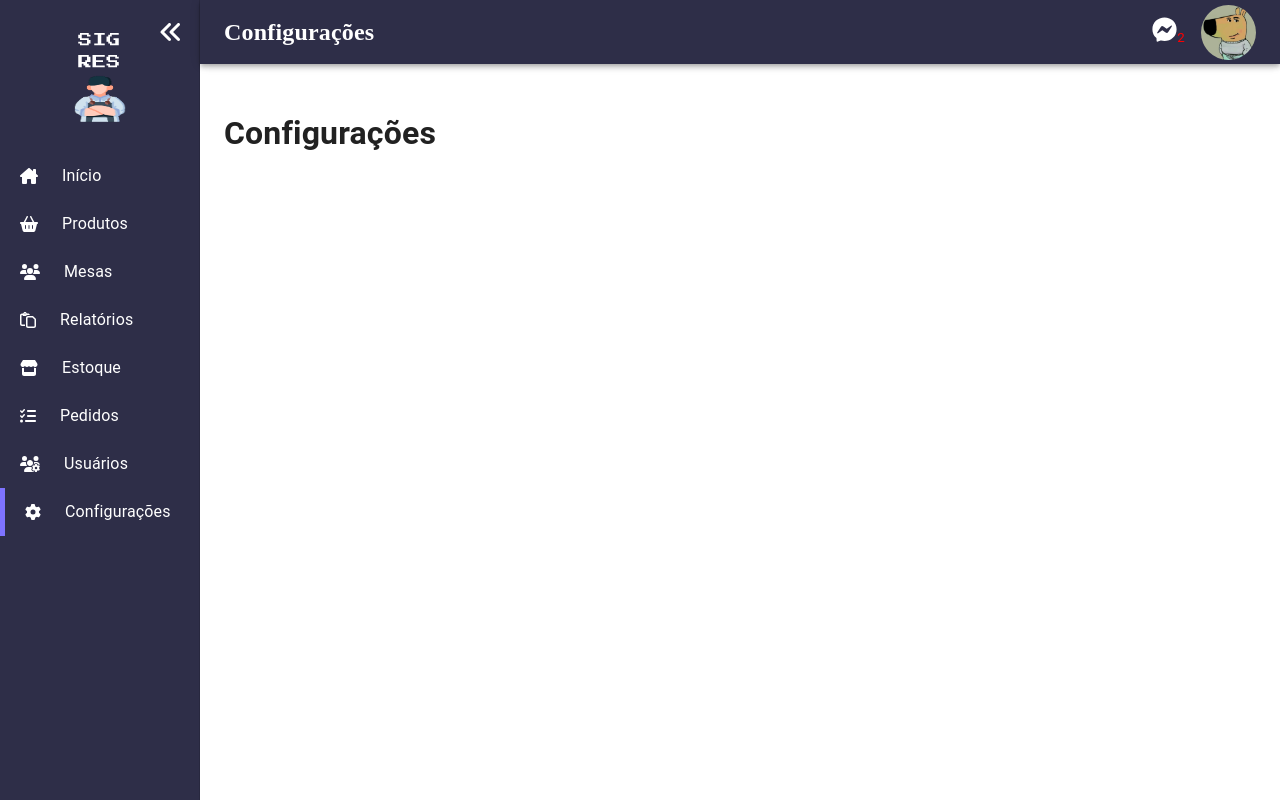
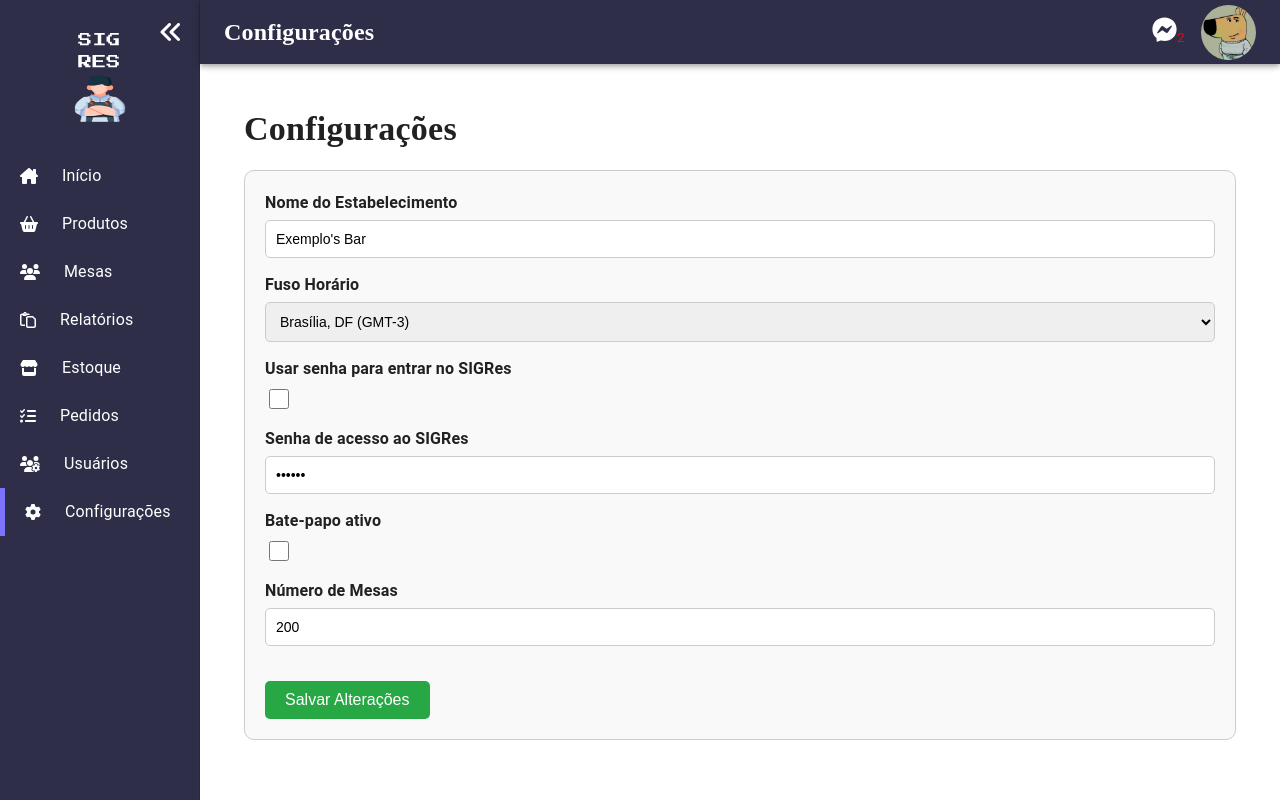
Before and after one commit to Dags0n/sigres, a React (Create React App) app: page /settings in a window 1280 px wide. Built offline with nearby package versions, Linux system fonts and the light colour scheme.

Commit message:
feat: cria páginas de configurações

```diff
--- a/src/App.js
+++ b/src/App.js
@@ -11,6 +11,7 @@ import AddProduct from './pages/products/AddProduct';
 import InfoProduct from './pages/products/InfoProduct';
 import Tables from './pages/tables/Tables';
 import Orders from './pages/orders/Orders';
+import Settings from './pages/settings/Settings';
 
 const router = createBrowserRouter([
   {
@@ -86,7 +87,10 @@ const router = createBrowserRouter([
   },
   {
     path: '/settings',
-    element: <Navbar ><h1>Configurações</h1></Navbar>,
+    element:
+    <Navbar >
+      <Settings />
+    </Navbar>,
   },
   {
     path: '/chat',
--- /dev/null
+++ b/src/pages/settings/Settings.css
@@ -0,0 +1,89 @@
+.configuracoes-container {
+    padding: 20px;
+}
+
+h1 {
+    margin-bottom: 20px;
+}
+
+.configuracoes-box {
+    margin-top: 20px;
+    padding: 20px;
+    border: 1px solid #ccc;
+    border-radius: 10px;
+    background-color: #f9f9f9;
+}
+
+.configuracoes-row {
+    margin-bottom: 15px;
+    display: flex;
+    flex-direction: column;
+}
+
+label {
+    margin-bottom: 5px;
+    font-weight: bold;
+}
+
+.configuracoes-input {
+    padding: 10px;
+    font-size: 14px;
+    border: 1px solid #ccc;
+    border-radius: 5px;
+}
+
+.configuracoes-checkbox {
+    width: 20px;
+    height: 20px;
+}
+
+.configuracoes-button {
+    margin-top: 20px;
+    padding: 10px 20px;
+    background-color: #28a745;
+    color: #fff;
+    border: none;
+    border-radius: 5px;
+    cursor: pointer;
+    font-size: 16px;
+}
+
+.configuracoes-button:hover {
+    background-color: #218838;
+}
+
+.notification {
+    position: fixed;
+    top: 20px;
+    right: 20px;
+    background-color: #4caf50;
+    color: white;
+    padding: 15px 20px;
+    border-radius: 8px;
+    box-shadow: 0 2px 10px rgba(0, 0, 0, 0.2);
+    font-size: 16px;
+    z-index: 99999;
+    animation: fadeInOut 3s ease forwards;
+}
+
+/* Animação para a notificação */
+@keyframes fadeInOut {
+    0% {
+        opacity: 0;
+        transform: translateY(-10px);
+    }
+
+    10% {
+        opacity: 1;
+        transform: translateY(0);
+    }
+
+    90% {
+        opacity: 1;
+    }
+
+    100% {
+        opacity: 0;
+        transform: translateY(-10px);
+    }
+}
--- /dev/null
+++ b/src/pages/settings/Settings.jsx
@@ -0,0 +1,69 @@
+import React, { useState } from "react";
+import "./Settings.css";
+import { Typography } from "@mui/material";
+
+const Settings = () => {
+    const [showNotification, setShowNotification] = useState(false);
+
+    const handleConfirm = (e) => {
+        e.preventDefault();
+        setShowNotification(true);
+
+        document.getElementById("configuracoes-button").style.backgroundColor = "#106212";
+
+        // Ocultar a notificação automaticamente após 3 segundos
+        setTimeout(() => {
+            setShowNotification(false);
+        }, 3000);
+        setTimeout(() => {
+            document.getElementById("configuracoes-button").style.backgroundColor = "#4caf50";
+        }, 1000);
+    };
+
+    return (
+        <div className="configuracoes-container">
+            <Typography variant="h4" sx={{ fontFamily: 'Poppins', fontWeight: 900, m: "0 0 20px 0", justifySelf: 'flex-start' }}>
+                Configurações
+            </Typography>
+            <div className="configuracoes-box">
+                <div className="configuracoes-row">
+                    <label>Nome do Estabelecimento</label>
+                    <input type="text" defaultValue="Exemplo's Bar" className="configuracoes-input" />
+                </div>
+                <div className="configuracoes-row">
+                    <label>Fuso Horário</label>
+                    <select defaultValue="Brasília, DF (GMT-3)" className="configuracoes-input">
+                        <option>Brasília, DF (GMT-3)</option>
+                        <option>São Paulo, SP (GMT-3)</option>
+                        <option>Nova York, NY (GMT-5)</option>
+                    </select>
+                </div>
+                <div className="configuracoes-row">
+                    <label>Usar senha para entrar no SIGRes</label>
+                    <input type="checkbox" className="configuracoes-checkbox" />
+                </div>
+                <div className="configuracoes-row">
+                    <label>Senha de acesso ao SIGRes</label>
+                    <input type="password" defaultValue="******" className="configuracoes-input" />
+                </div>
+                <div className="configuracoes-row">
+                    <label>Bate-papo ativo</label>
+                    <input type="checkbox" className="configuracoes-checkbox" />
+                </div>
+                <div className="configuracoes-row">
+                    <label>Número de Mesas</label>
+                    <input type="number" defaultValue="200" className="configuracoes-input" />
+                </div>
+                <button id="configuracoes-button" className="configuracoes-button" onClick={handleConfirm}>Salvar Alterações</button>
+            </div>
+            {/* Notificação */}
+            {showNotification && (
+                <div className="notification">
+                    Alterações cadastradas com sucesso! 🎉
+                </div>
+            )}
+        </div>
+    );
+};
+
+export default Settings;
```
